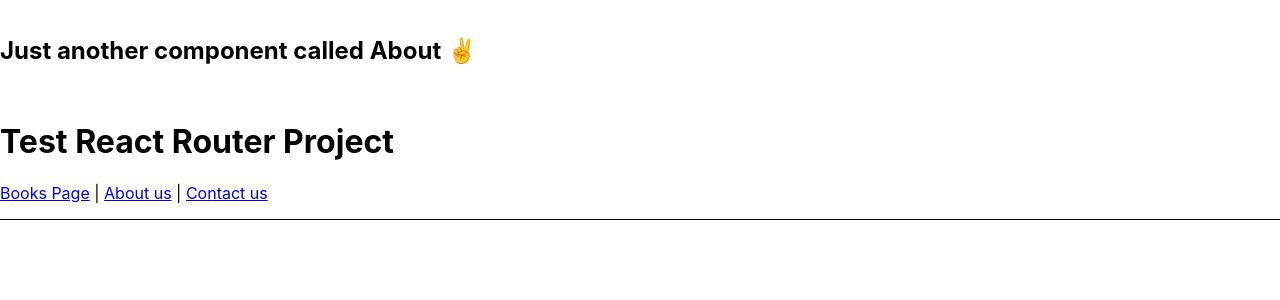
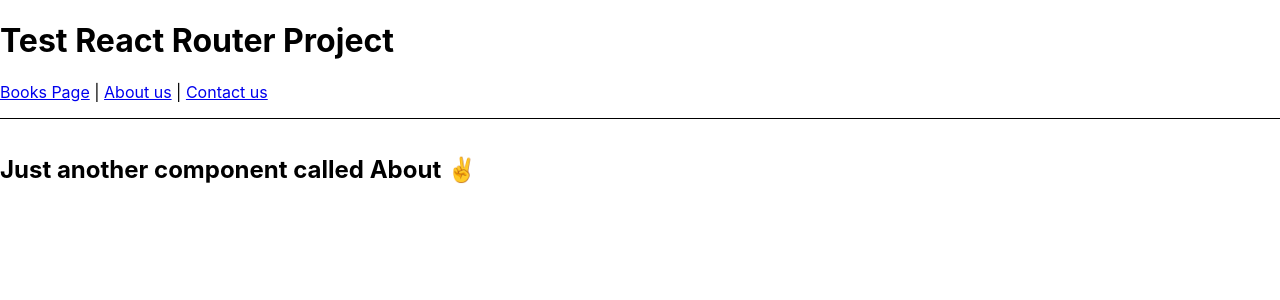
Before and after one commit to arianXdev/react-router-test-app, a React (Create React App) app: page /about in a window 1280 px wide. Shown: the top 300 px of the page. Built offline with nearby package versions, Linux system fonts and the light colour scheme.

Commit message:
refactor: used Outlet component in a better way

```diff
--- a/src/App.js
+++ b/src/App.js
@@ -5,7 +5,6 @@ import "./App.css";
 function App() {
 	return (
 		<div className="App">
-			<Outlet />
 			<header className="App-header">
 				<h1>Test React Router Project</h1>
 				{/* About page and Books page */}
@@ -15,6 +14,8 @@ function App() {
 					<Link to="/about">About us</Link> | {"    "}
 					<Link to="/contact">Contact us</Link>
 				</nav>
+
+				<Outlet />
 			</header>
 		</div>
 	);
```
